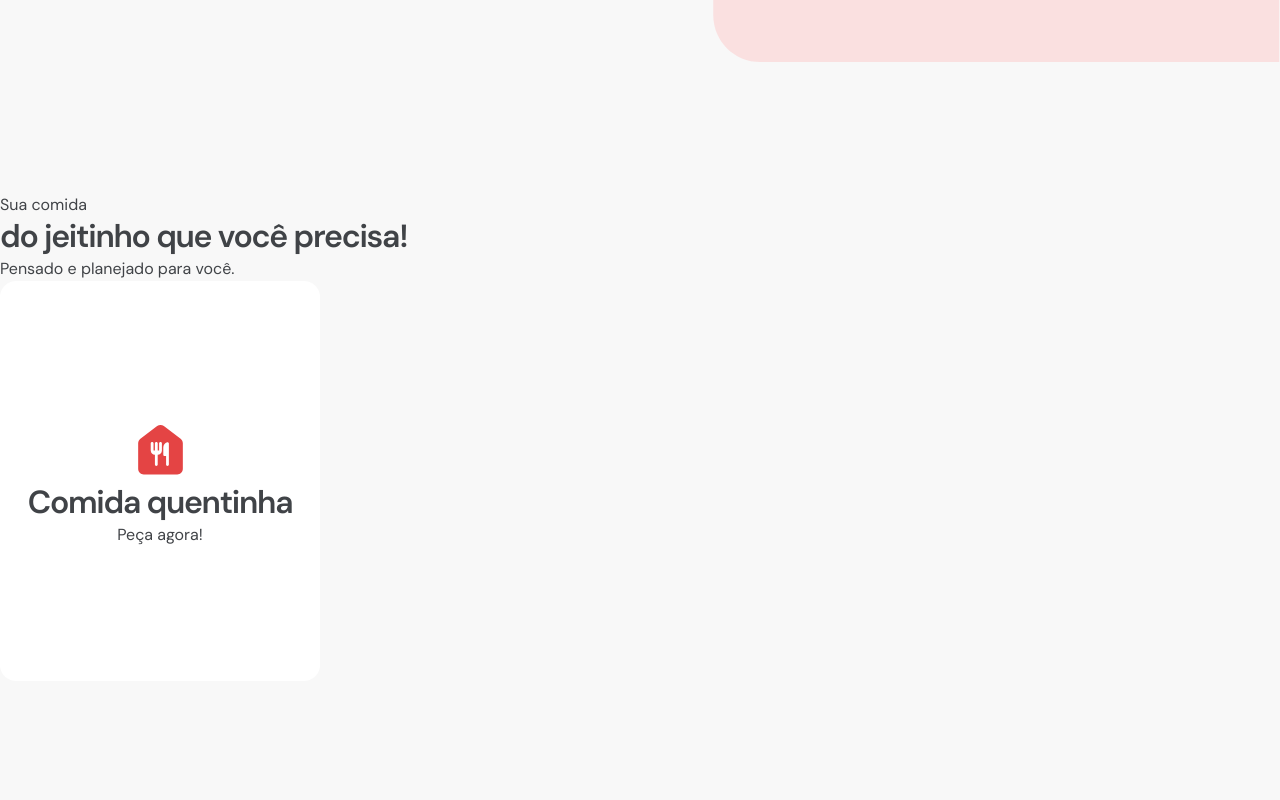
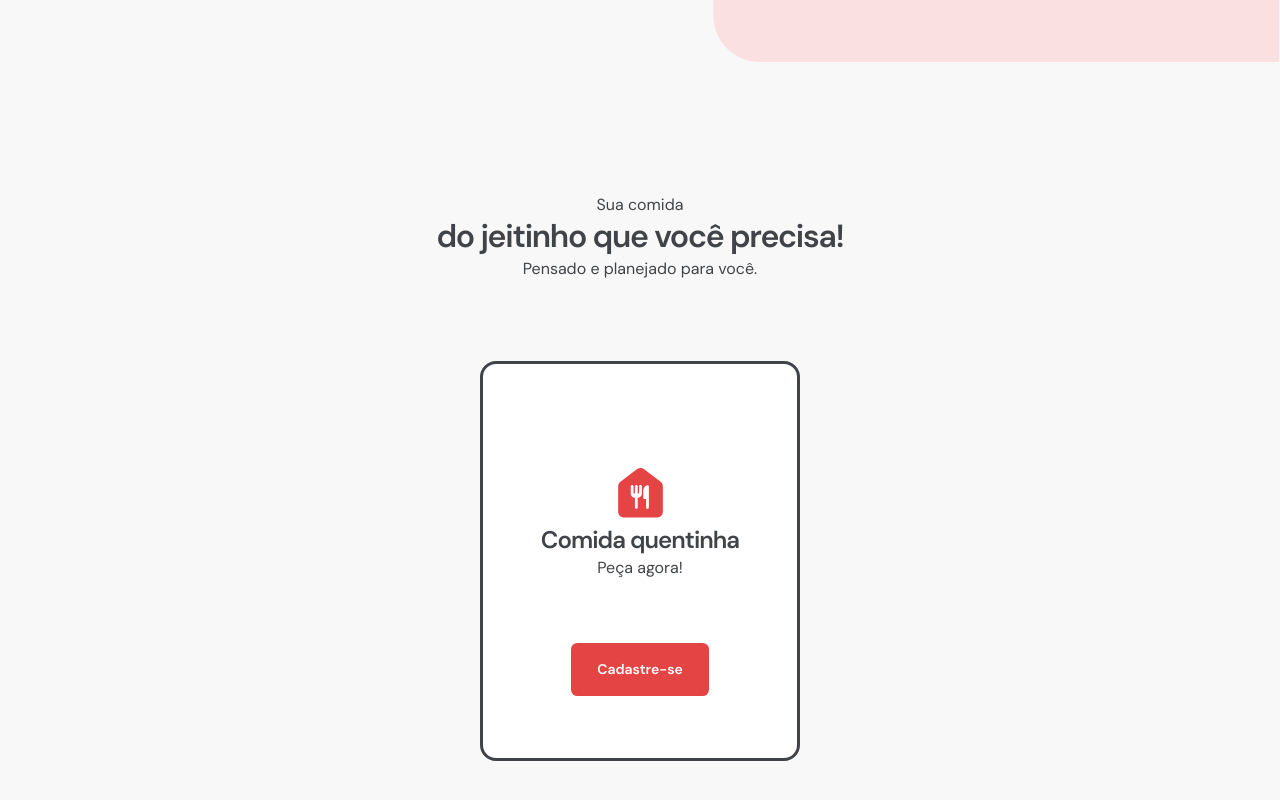
Before and after one commit to anaclaraberga/afood.company, a React (Create React App) app: page / in a window 1280 px wide. Shown: the part 594-1394 px from the top of the page. Before the commit the page ends 1275 px from the top, so only its background shows below. Built offline with nearby package versions, Linux system fonts and the light colour scheme.

Commit message:
Fixed issue: Bad response CSS

```diff
--- a/src/components/Card.tsx
+++ b/src/components/Card.tsx
@@ -1,6 +1,8 @@
 import "../styles/header.css";
 import "../styles/utility.css";
 import "../styles/card.css";
+
+import Button from "./Button";
 
 interface ICardProps {
     src: string;
@@ -12,15 +14,23 @@ export default function Card({ src, text, subtext }: ICardProps) {
 
     return (
         <div className="card">
-            <img src={src}></img>
 
-            <h1>
-                {text}
-            </h1>
+            <div className="card-text">
+                <img className="card-icon" src={src}></img>
 
-            <div>
-                {subtext}
+                <h2>
+                    {text}
+                </h2>
+
+                <div>
+                    {subtext}
+                </div>
             </div>
+
+            <span>
+                <Button text="Cadastre-se" />
+            </span>
+
         </div>
     )
 }
--- a/src/styles/card.css
+++ b/src/styles/card.css
@@ -1,9 +1,16 @@
+#card-section {
+    text-align: center;
+}
+
 .card {
-    position: absolute;
     display: flex;
     flex-direction: column;
-    justify-content: center;
+    justify-content: space-evenly;
     align-items: center;
+
+    text-align: center;
+
+    padding: 2rem 2rem 2rem 2rem;
 
     width: 20rem;
     height: 25rem;
@@ -11,4 +18,28 @@
     border-radius: 1rem;
 
     background-color: white;
+
+    border-style: solid;
+    border-color: var(--border-color);
 }
+
+.card-text {
+    display: flex;
+    flex-direction: column;
+    align-items: center;
+
+    padding: 2rem 0rem 2rem 0rem;
+}
+
+.card-row {
+    min-width: 100%;
+    width: 100dvh;
+    height: auto;
+
+    padding: 5rem;
+
+    display: flex;
+    flex-direction: row;
+    justify-content: space-around;
+
+}
```
